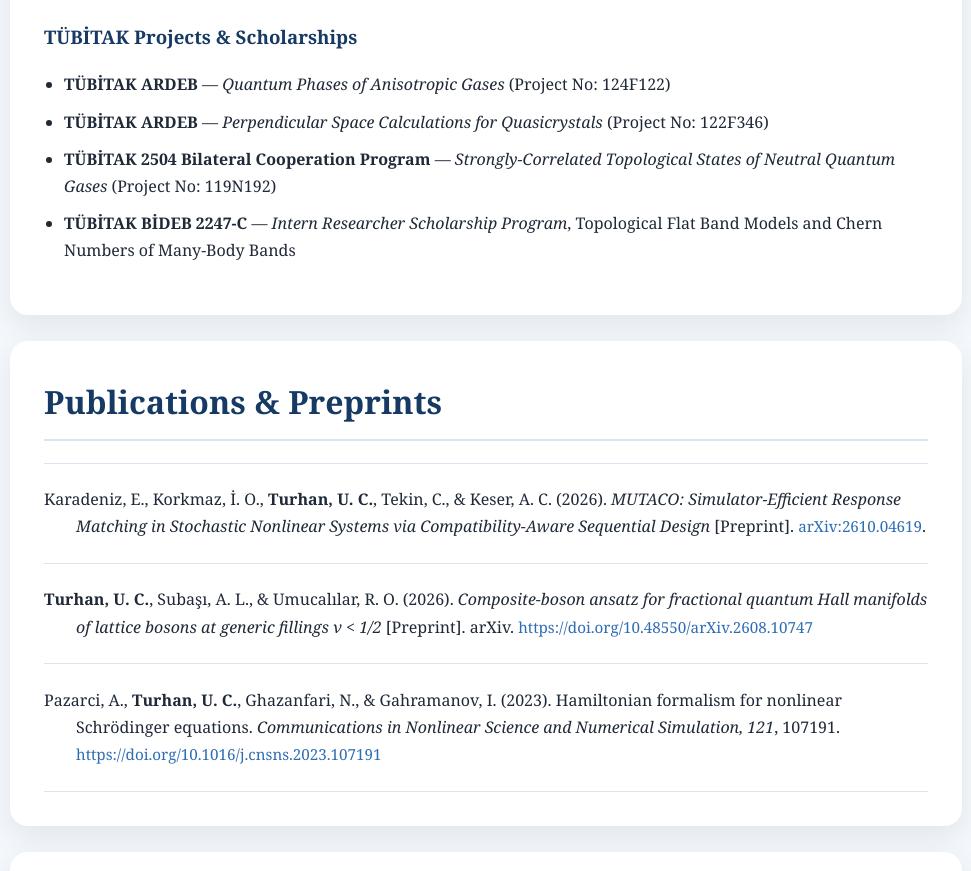
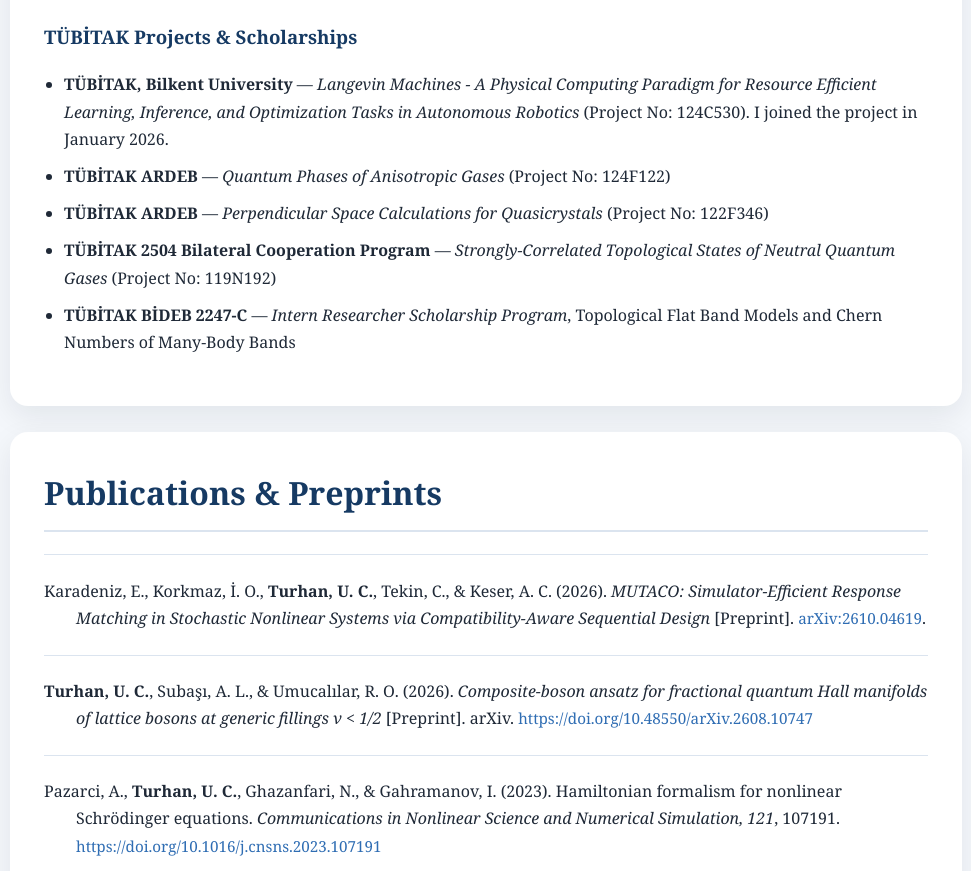
Before and after one commit to Umut-Can-Physics/Umut-Can-Physics.github.io, a plain HTML site: page index.html in a window 1280 px wide. Shown: the part 1051-1922 px from the top of the page, without its empty margins (154-1125 px from the left). Drawn offline with Linux system fonts and the light colour scheme.

Commit message:
Add Bilkent Langevin Machines project and participation date

```diff
--- a/index.html
+++ b/index.html
@@ -72,6 +72,10 @@
             <h3>TÜBİTAK Projects & Scholarships</h3>
             <ul>
                 <li>
+                    <strong>TÜBİTAK, Bilkent University</strong> — <em>Langevin Machines - A Physical Computing Paradigm for Resource Efficient Learning, Inference, and Optimization Tasks in Autonomous Robotics</em>
+                    (Project No: 124C530). I joined the project in January 2026.
+                </li>
+                <li>
                     <strong>TÜBİTAK ARDEB</strong> — <em>Quantum Phases of Anisotropic Gases</em> (Project No: 124F122)
                 </li>
                 <li>
```
